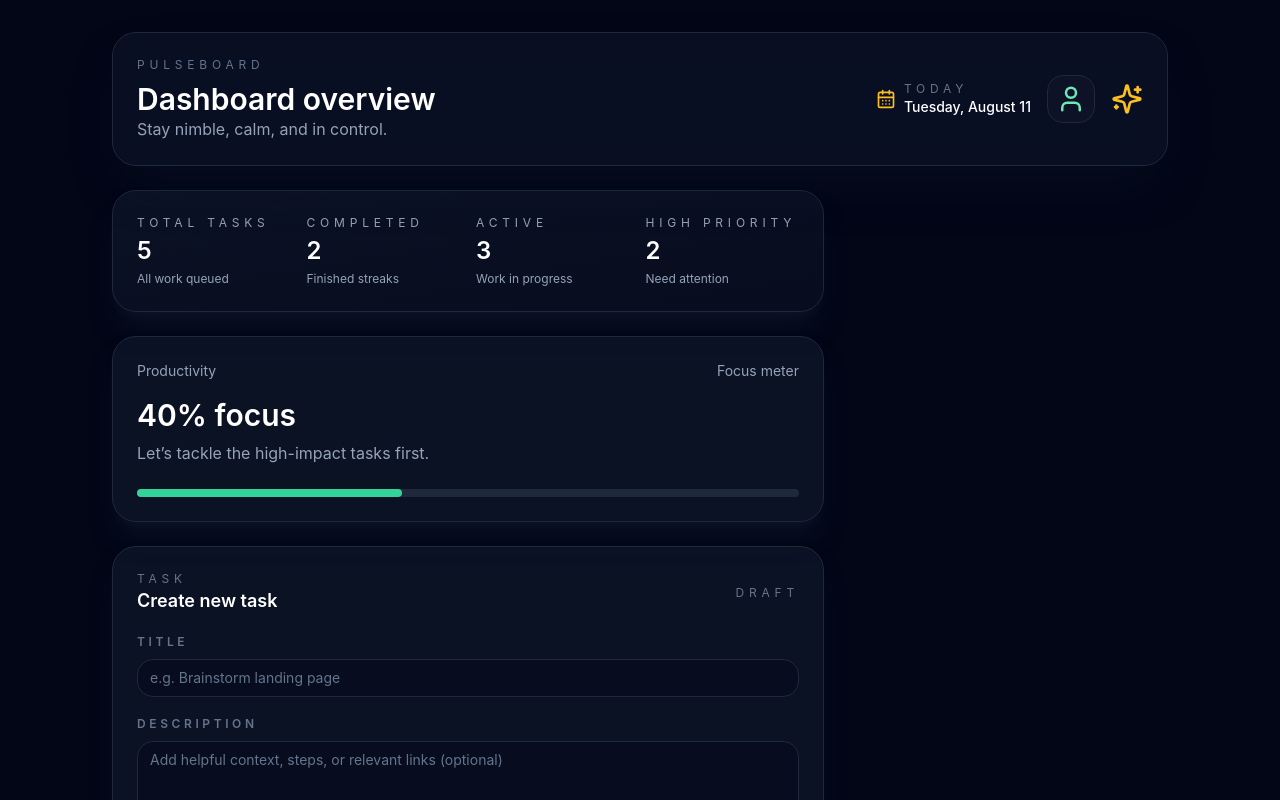
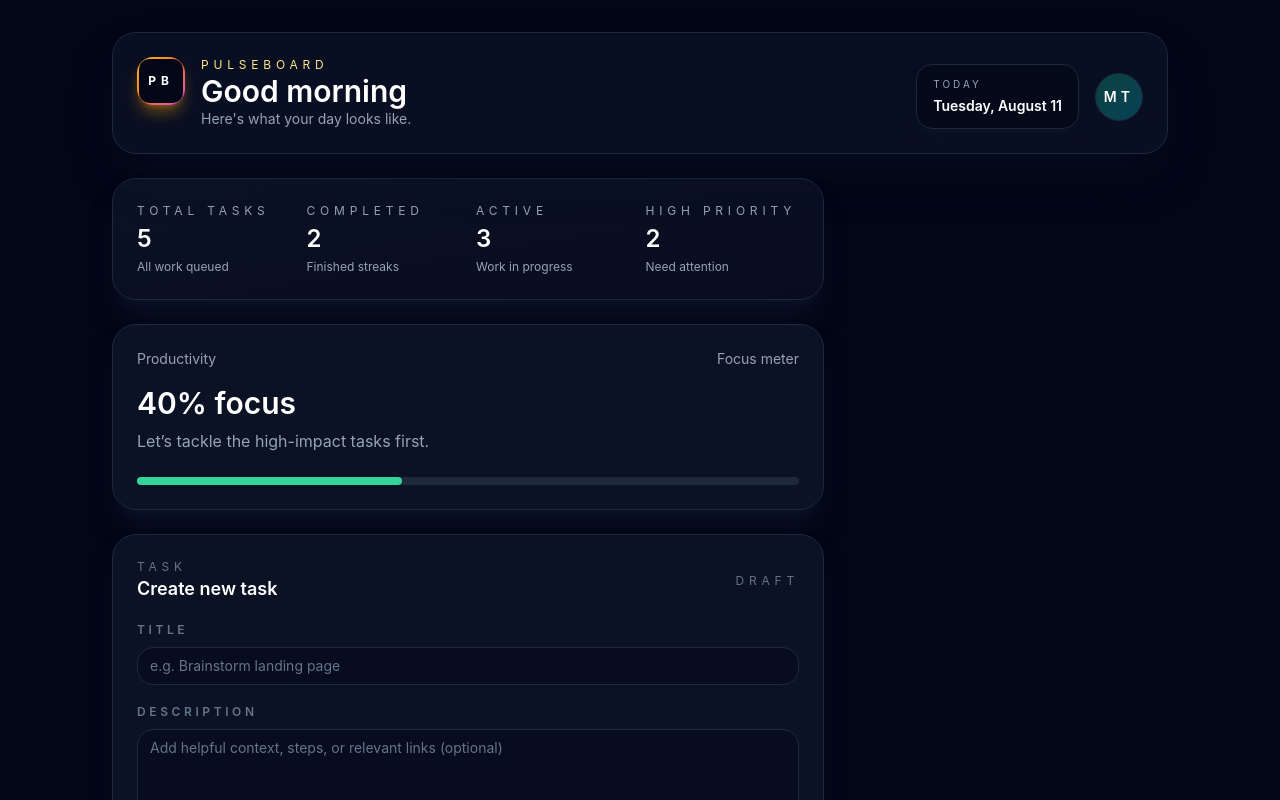
Before and after one commit to johnwick22012026-source/PulseBoard, a React (Vite) app: page / in a window 1280 px wide. Shown: the top 800 px of the page. Built offline with nearby package versions, Linux system fonts and the light colour scheme; the HTML template or start-up script is replaced by a standard one.

Commit message:
feat(PULSEBOA-36): Implement the PulseBoard shell layout with header and greeting — src/components/Header.tsx

```diff
--- a/src/components/Header.tsx
+++ b/src/components/Header.tsx
@@ -1,31 +1,44 @@
-import { CalendarDays, Sparkles, User } from 'lucide-react'
+const greetings = ['Good morning', 'Good afternoon', 'Good evening']
+
+function getGreeting(hour: number) {
+  if (hour < 12) return greetings[0]
+  if (hour < 18) return greetings[1]
+  return greetings[2]
+}
 
 export default function Header() {
-  const today = new Intl.DateTimeFormat('en-US', {
+  const today = new Date()
+  const friendlyDate = new Intl.DateTimeFormat('en-US', {
     weekday: 'long',
     month: 'long',
     day: 'numeric',
-  }).format(new Date())
+  }).format(today)
+  const currentGreeting = getGreeting(today.getHours())
 
   return (
-    <header className="flex flex-col gap-6 rounded-3xl border border-slate-800 bg-slate-900/60 p-6 shadow-2xl shadow-slate-900/40 backdrop-blur-md md:flex-row md:items-center md:justify-between">
-      <div>
-        <p className="text-xs uppercase tracking-[0.4em] text-slate-500">PulseBoard</p>
-        <h1 className="mt-2 text-3xl font-semibold text-white">Dashboard overview</h1>
-        <p className="text-slate-400">Stay nimble, calm, and in control.</p>
-      </div>
-      <div className="flex items-center gap-4 text-slate-300">
-        <div className="flex items-center gap-2">
-          <CalendarDays className="h-5 w-5 text-amber-400" />
+    <header className="flex flex-col gap-8 rounded-3xl border border-slate-800 bg-slate-900/60 p-6 shadow-2xl shadow-slate-900/40 backdrop-blur-xl md:gap-10">
+      <div className="flex flex-col gap-6 md:flex-row md:items-center md:justify-between">
+        <div className="flex items-start gap-4">
+          <div className="flex h-12 w-12 items-center justify-center rounded-2xl bg-gradient-to-br from-amber-400 via-orange-500 to-fuchsia-500 p-0.5 shadow-lg shadow-amber-500/40">
+            <span className="flex h-full w-full items-center justify-center rounded-[10px] bg-slate-950 text-xs font-bold uppercase tracking-[0.4em] text-white">
+              PB
+            </span>
+          </div>
           <div>
-            <p className="text-xs uppercase tracking-[0.4em] text-slate-500">Today</p>
-            <p className="text-sm font-medium text-white">{today}</p>
+            <p className="text-xs uppercase tracking-[0.4em] text-amber-200">PulseBoard</p>
+            <h1 className="text-2xl font-semibold text-white sm:text-3xl">{currentGreeting}</h1>
+            <p className="text-sm text-slate-400">Here's what your day looks like.</p>
           </div>
         </div>
-        <div className="h-12 w-12 shrink-0 rounded-2xl border border-slate-800 bg-slate-900/60 p-2">
-          <User className="h-full w-full text-emerald-300" />
+        <div className="flex items-center gap-4 self-end">
+          <div className="space-y-1 rounded-2xl border border-slate-800 bg-slate-950/50 px-4 py-3 text-left shadow-lg shadow-slate-900/60">
+            <p className="text-[10px] uppercase tracking-[0.3em] text-slate-400">Today</p>
+            <p className="text-sm font-semibold text-white">{friendlyDate}</p>
+          </div>
+          <div className="flex h-12 w-12 items-center justify-center rounded-full border border-slate-800 bg-gradient-to-br from-emerald-500/30 to-cyan-500/30 text-sm font-semibold uppercase tracking-[0.3em] text-white">
+            MT
+          </div>
         </div>
-        <Sparkles className="h-8 w-8 text-amber-400" />
       </div>
     </header>
   )
```
